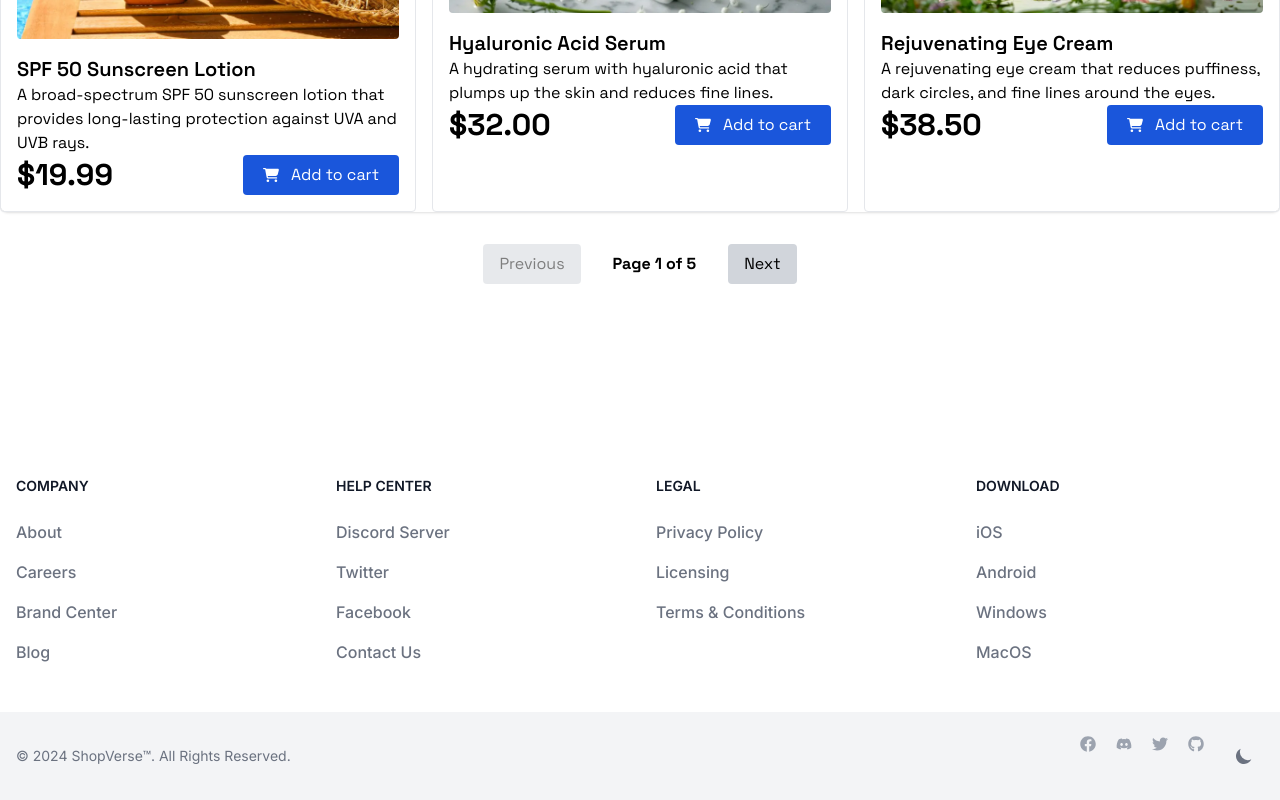
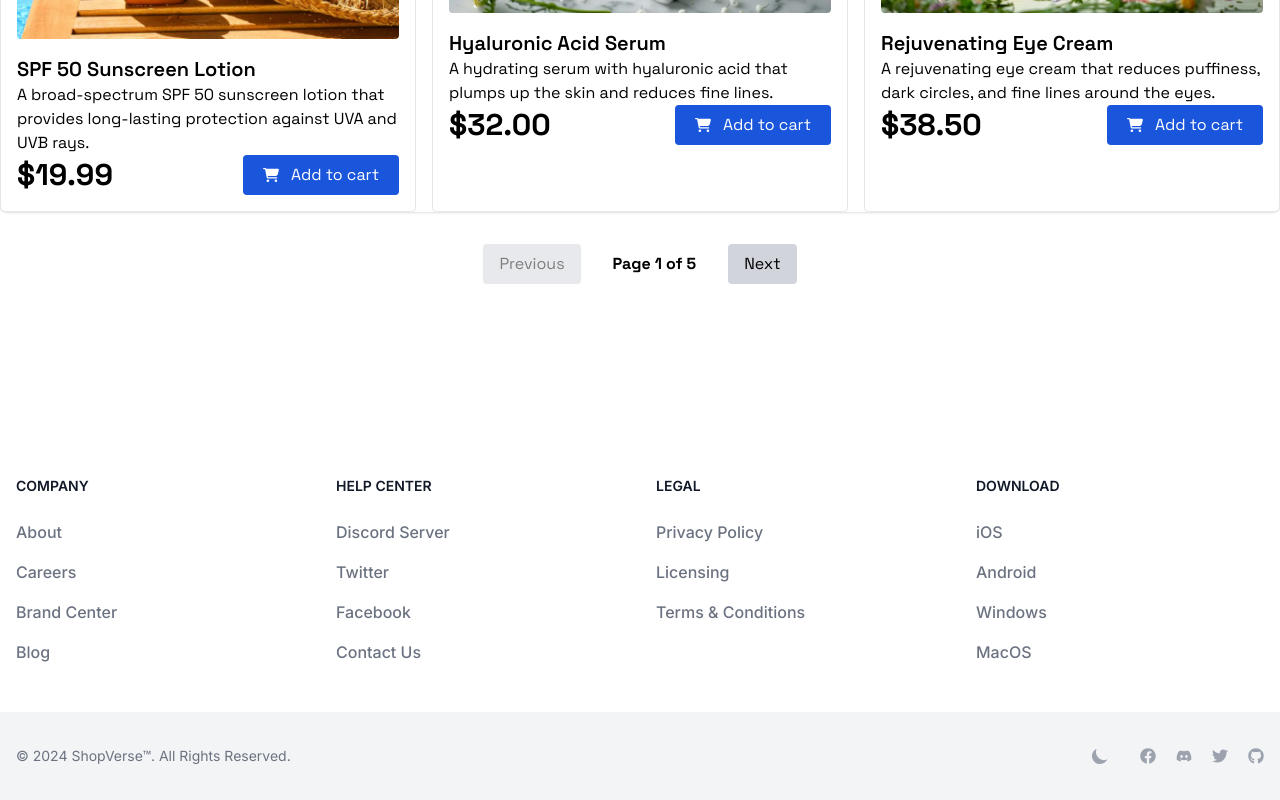
Before and after one commit to patrickiyiakimo/shopverse, a Next.js app: page / in a window 1280 px wide. Shown: the part 2600-3400 px from the top of the page. Built offline with nearby package versions, Linux system fonts and the light colour scheme; a web font is replaced by a local one.

Commit message:
imporved the layout

```diff
--- a/components/Footer.tsx
+++ b/components/Footer.tsx
@@ -119,7 +119,9 @@ export default function Footer() {
             <span className="text-sm text-gray-500 dark:text-gray-300 sm:text-center">
               © 2024 <a href="/">ShopVerse™</a>. All Rights Reserved.
             </span>
-            <div className="mt-4 flex space-x-5 sm:justify-center md:mt-0 rtl:space-x-reverse">
+            <div className="mt-4 flex items-center space-x-5 sm:justify-center md:mt-0 rtl:space-x-reverse">
+                <DarkThemeToggle className="text-gray-400 hover:text-gray-900 dark:hover:text-white" />
+                <span className="sr-only hover:transition">Dark mode</span>
               <a
                 href="#"
                 className="text-gray-400 hover:text-gray-900 dark:hover:text-white"
@@ -150,10 +152,6 @@ export default function Footer() {
                 <FaGithub />
                 <span className="sr-only hover:transition">GitHub account</span>
               </a>
-              <div className="text-gray-400 hover:text-gray-900 dark:hover:text-white ">
-                <DarkThemeToggle />
-                <span className="sr-only hover:transition">Dark mode</span>
-              </div>
             </div>
           </div>
         </div>
```
